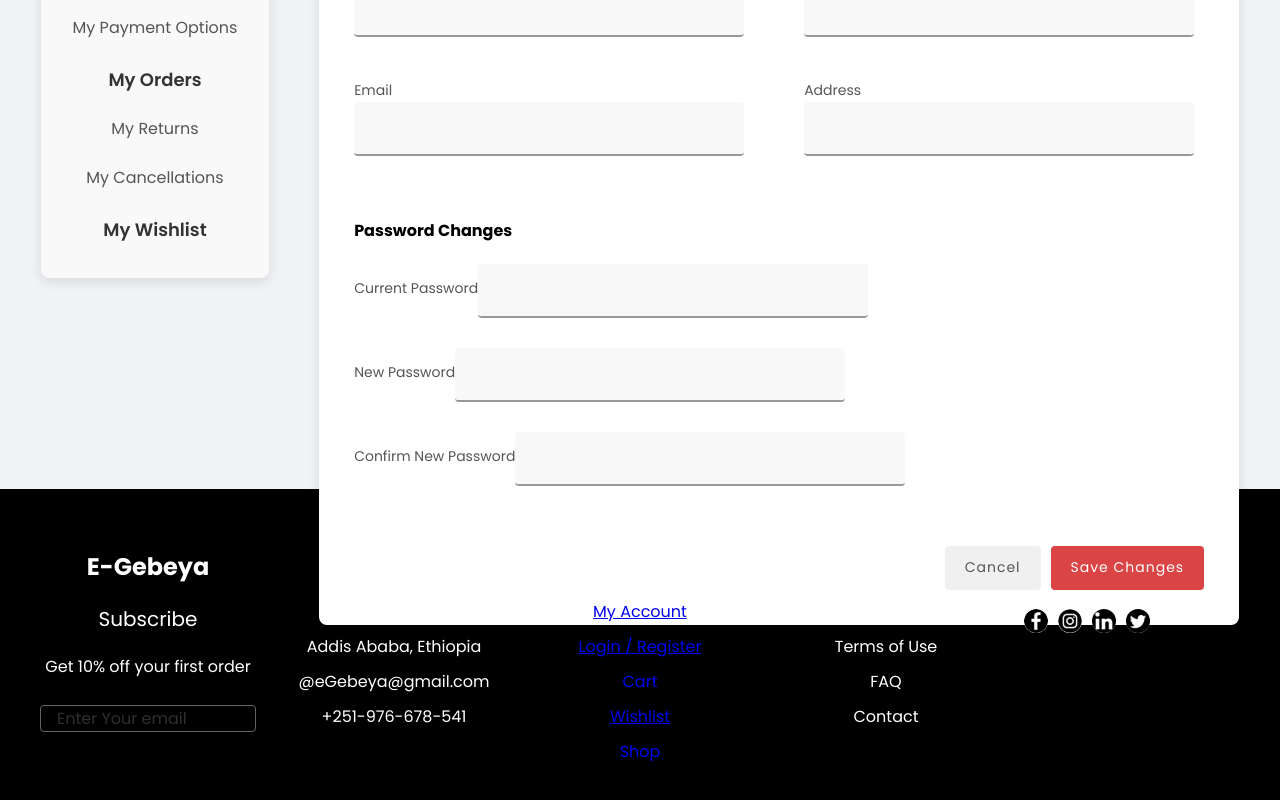
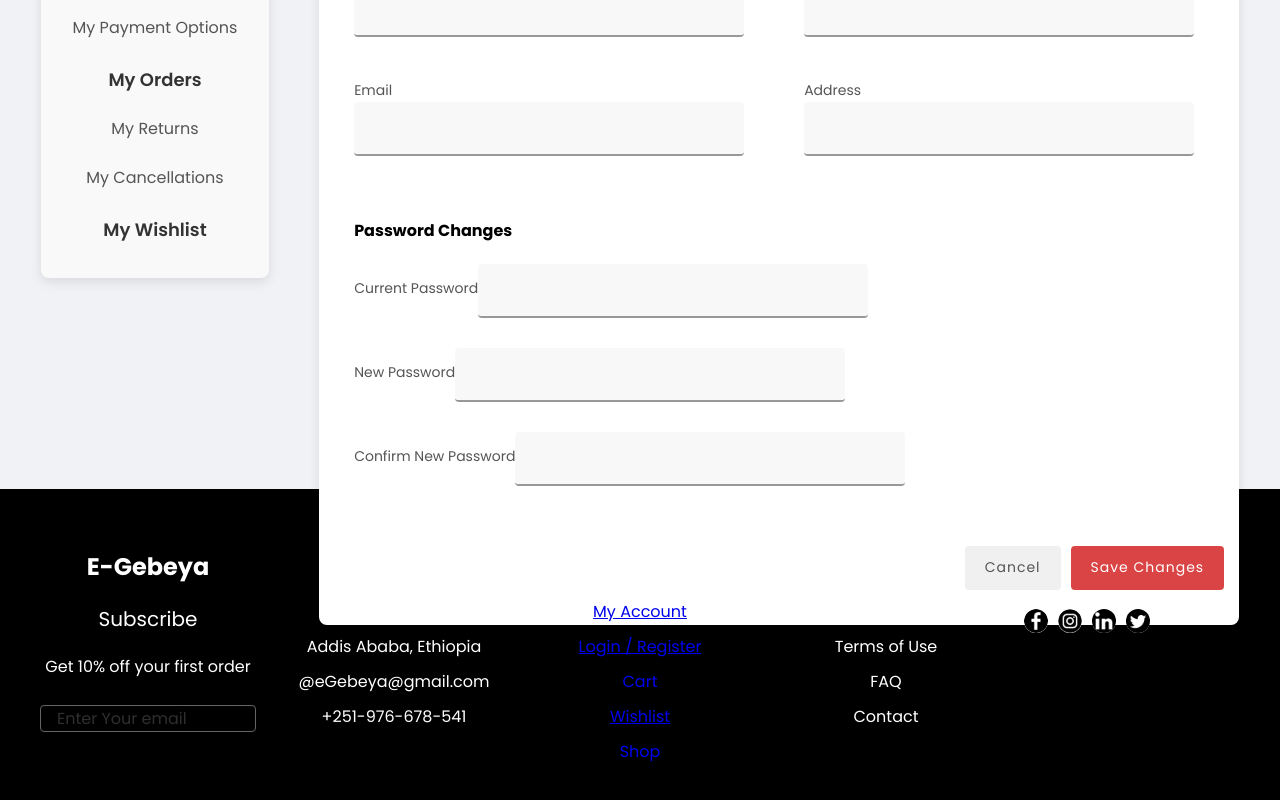
Before and after one commit to CybersoftInt/E-gebeya2, a React (Create React App) app: page /profile in a window 1280 px wide. Shown: the part 493-1293 px from the top of the page. Built offline with nearby package versions, Linux system fonts and the light colour scheme.

Commit message:
Update Profile.css

```diff
--- a/src/Components/Profile/Profile.css
+++ b/src/Components/Profile/Profile.css
@@ -107,6 +107,7 @@ input {
 
 .buttons {
     display: flex;
+    margin-right: -20px;
     justify-content: flex-end;
     gap: 10px;
 }
```
